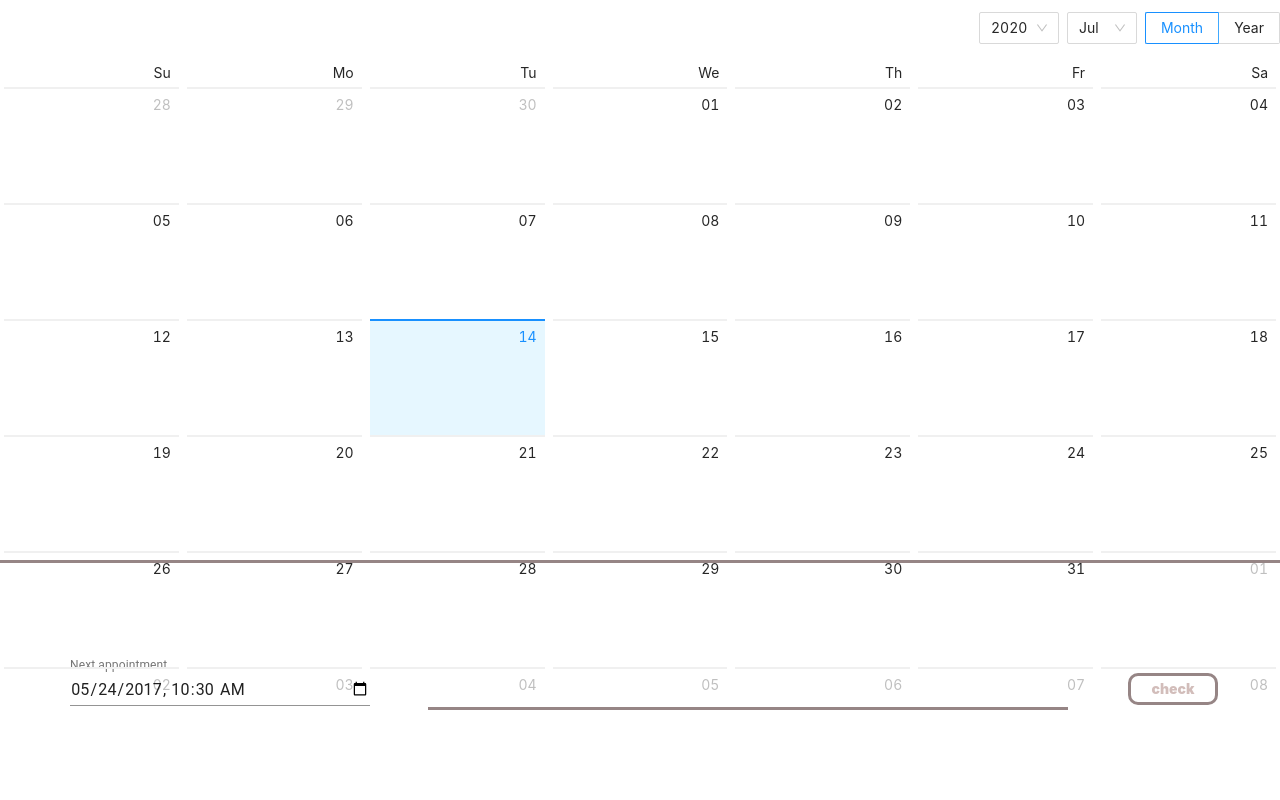
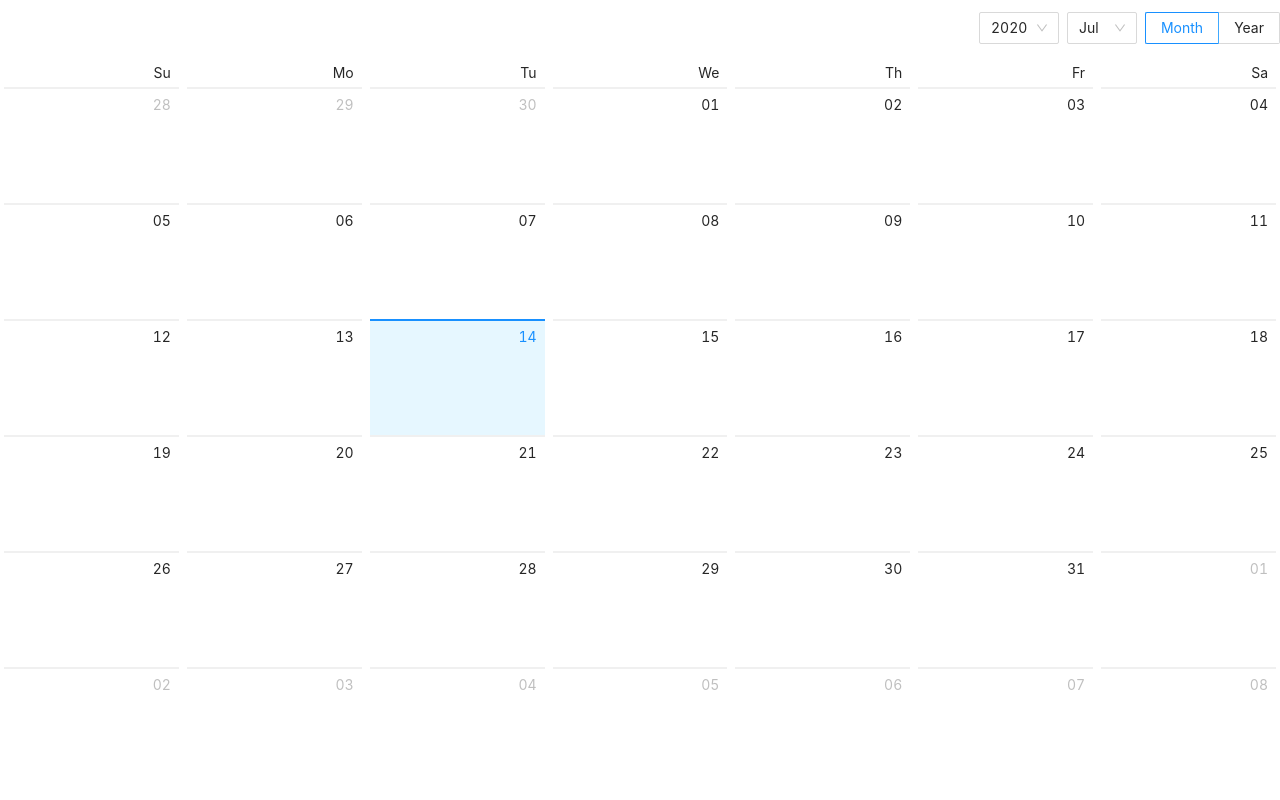
Before and after one commit to riosee2415/PROJECT_IN_GONGJU, a React app in the folder A-TEAM/calender-client/: page / in a window 1280 px wide. Shown: the top 800 px of the page. Built offline with nearby package versions, Linux system fonts and the light colour scheme.

Commit message:
200721 1th

```diff
--- a/A-TEAM/calender-client/css/calendarAnt.css
+++ b/A-TEAM/calender-client/css/calendarAnt.css
@@ -0,0 +1,4 @@
+.calender {
+    width: 100%;
+    height: 100vh;
+}
--- a/A-TEAM/calender-client/src/App.js
+++ b/A-TEAM/calender-client/src/App.js
@@ -6,9 +6,12 @@ import CalendarAnt from "./components/Calendar";
 class App extends React.Component {
   render() {
     return (
-      <div className="container">
-        <div className="calender">
-          <CalendarAnt />
+      <div>
+
+        <div className="container">
+          <div className="calender">
+            <CalendarAnt />
+          </div>
         </div>
         <div className="todo">
           <div className="seleteDate">
```
Also changed, not shown: A-TEAM/calender-client/css/app.css (line endings or trailing spaces).
